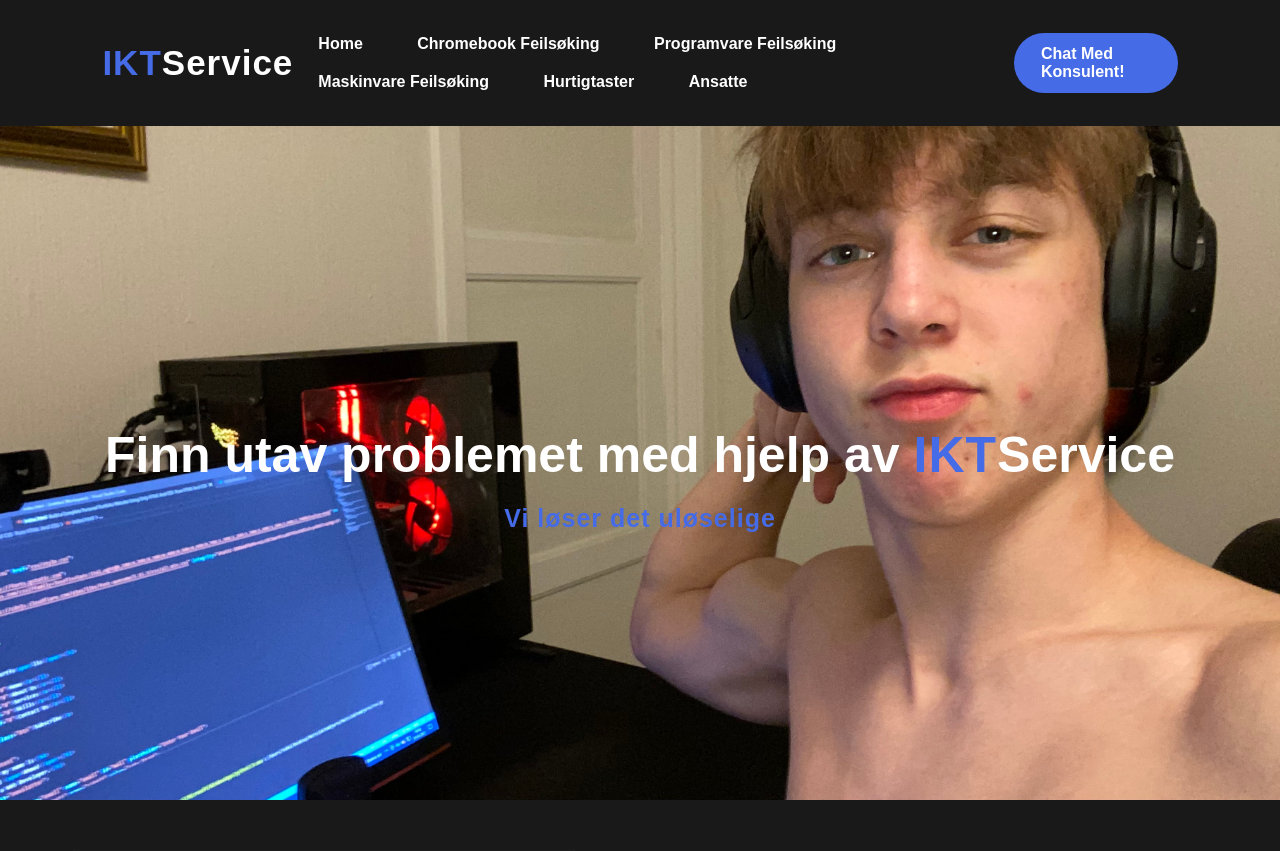
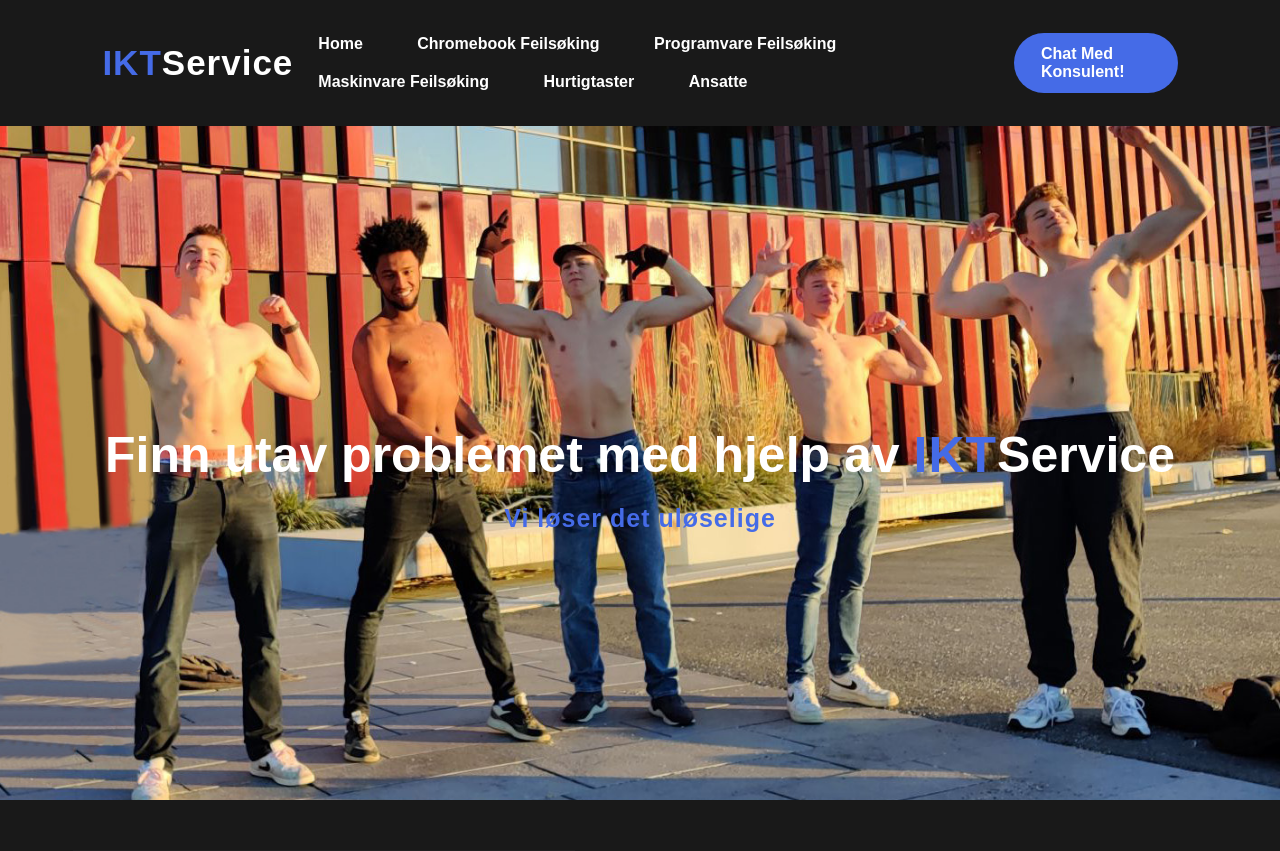
Before and after one commit to Tnobb/prosjektTVERFAGLIG, a Flask app: page /ansatte in a window 1280 px wide. Shown: the top 851 px of the page. Run offline with Flask 2, Linux system fonts and the light colour scheme.

Commit message:
bk på annsatte

```diff
--- a/app/templates/ansatte.html
+++ b/app/templates/ansatte.html
@@ -11,7 +11,7 @@
 
 <body>
 
-	<div class="hero">
+	<div class="bk-ansatte">
 		<nav>
 			<h2 class="logo"><span>IKT</span>Service</h2>
 			<ul>
```
